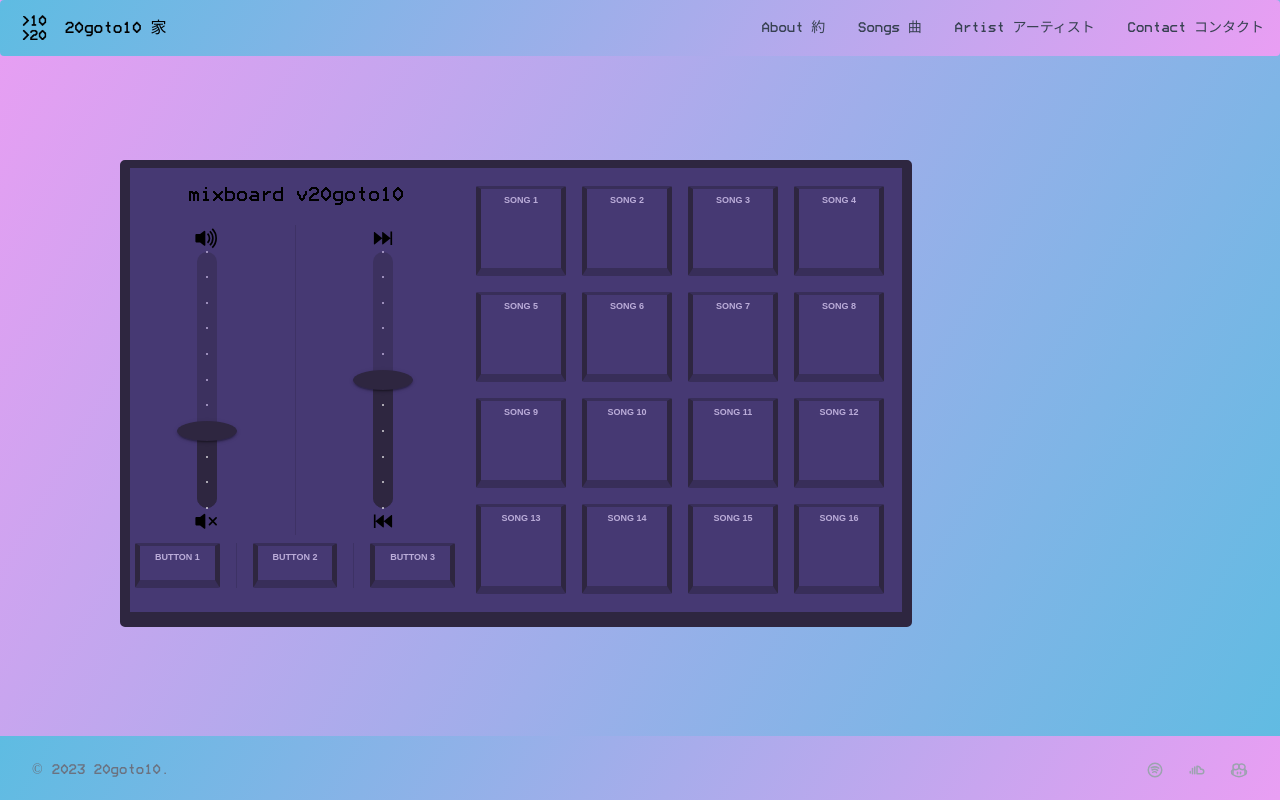
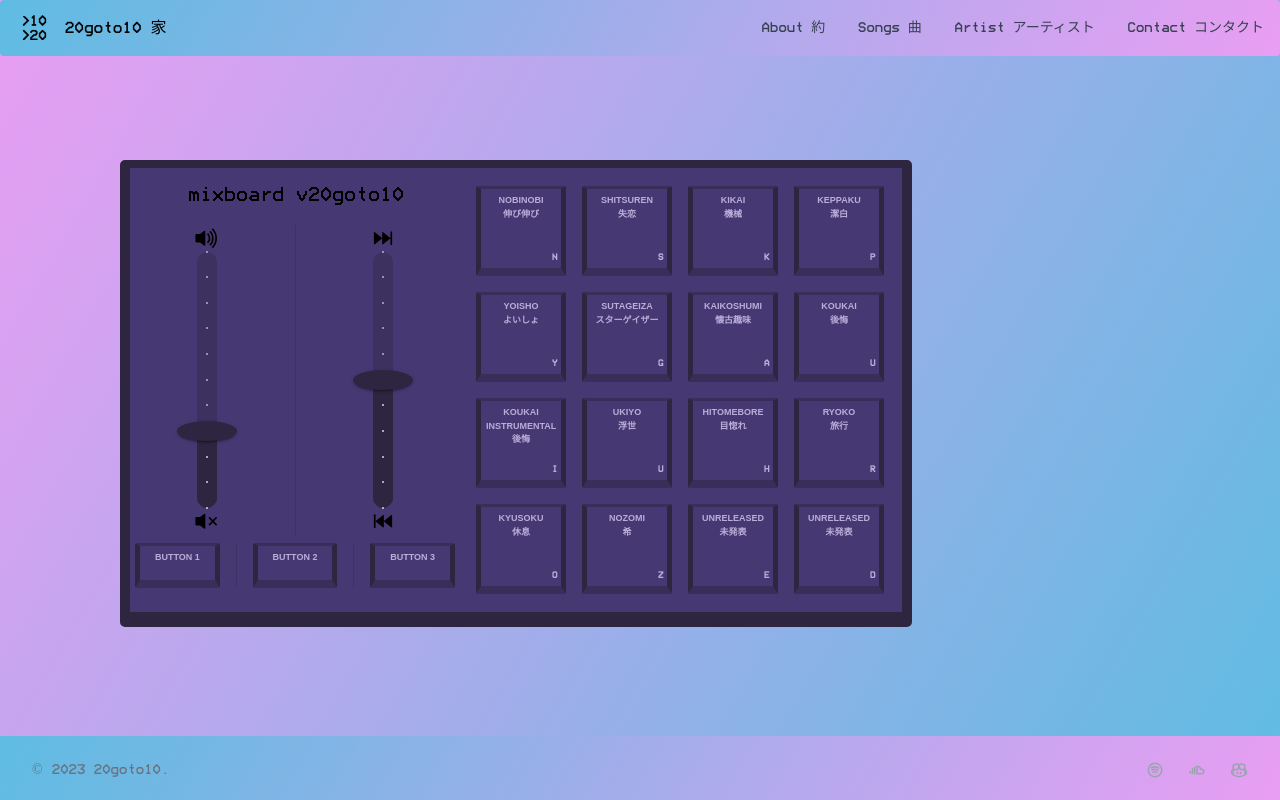
Before and after one commit to abbeydoyle/20goto10, a React (Create React App) app: page /songs in a window 1280 px wide. Shown: the top 800 px of the page. Built offline with nearby package versions, Linux system fonts and the light colour scheme.

Commit message:
mixer animations

```diff
--- a/src/pages/Songs.js
+++ b/src/pages/Songs.js
@@ -1,4 +1,4 @@
-import React from "react";
+import React, { useEffect } from "react";
 import Slider from "@mui/material/Slider";
 import Stack from "@mui/material/Stack";
 import Divider from "@mui/material/Divider";
@@ -6,142 +6,147 @@ import { BsFillVolumeMuteFill, BsFillVolumeUpFill } from "react-icons/bs";
 import { AiFillFastBackward, AiFillFastForward } from "react-icons/ai";
 
 export default function Songs() {
-  // useEffect(() => {
-  //   const keysArr = [...document.querySelectorAll(".key")];
+  useEffect(() => {
+    const keysArr = [...document.querySelectorAll(".mixbutton")];
 
-  //   const getKey = (event) => {
-  //     const parsedKey = event.key.toLowerCase().replace("\\", "\\\\");
-  //     console.log("parsedKey:", parsedKey);
-  //     const parsedCode = event.code.toLowerCase();
-  //     console.log("parsedCode:", parsedCode);
-  //     const element =
-  //       document.querySelector(`[data-key="${parsedCode}"]`) ||
-  //       document.querySelector(`[data-key="${parsedKey}"]`);
-  //     console.log("element:", element);
+    const getKey = (event) => {
+      const parsedKey = event.mixbutton.toLowerCase().replace("\\", "\\\\");
+      console.log("parsedKey:", parsedKey);
+      const parsedCode = event.code.toLowerCase();
+      console.log("parsedCode:", parsedCode);
+      const element =
+        document.querySelector(`[data-key="${parsedCode}"]`) ||
+        document.querySelector(`[data-key="${parsedKey}"]`);
+      console.log("element:", element);
 
-  //     return element;
-  //   };
+      return element;
+    };
 
-  //   // keyboard events
-  //   const addActiveClassOnKeydown = (event) => {
-  //     const key = getKey(event);
-  //     if (key) {
-  //       key.classList.add("active");
-  //     }
-  //   };
-  //   document.addEventListener("keydown", addActiveClassOnKeydown);
+    // keyboard events
+    const addActiveClassOnKeydown = (event) => {
+      const key = getKey(event);
+      if (key) {
+        key.classList.add("active");
+      }
+    };
+    document.addEventListener("keydown", addActiveClassOnKeydown);
 
-  //   const removeActiveClassOnKeyup = (event) => {
-  //     const key = getKey(event);
-  //     if (key) {
-  //       key.classList.remove("active");
-  //     }
-  //   };
-  //   document.addEventListener("keyup", removeActiveClassOnKeyup);
+    const removeActiveClassOnKeyup = (event) => {
+      const key = getKey(event);
+      if (key) {
+        key.classList.remove("active");
+      }
+    };
+    document.addEventListener("keyup", removeActiveClassOnKeyup);
 
-  //   // mouseclick events
-  //   const addActiveClassOnMousedown = (event) => {
-  //     if (event.target.dataset.key) {
-  //       event.target.classList.add("active");
-  //     }
-  //   };
-  //   document.addEventListener("mousedown", addActiveClassOnMousedown);
+    // mouseclick events
+    const addActiveClassOnMousedown = (event) => {
+      if (event.target.dataset.key) {
+        event.target.classList.add("active");
+      }
+    };
+    document.addEventListener("mousedown", addActiveClassOnMousedown);
 
-  //   const removeActiveClassOnMouseup = (event) => {
-  //     if (event.target.dataset.key) {
-  //       event.target.classList.remove("active");
-  //     }
-  //   };
-  //   document.addEventListener("mouseup", removeActiveClassOnMouseup);
+    const removeActiveClassOnMouseup = (event) => {
+      if (event.target.dataset.key) {
+        event.target.classList.remove("active");
+      }
+    };
+    document.addEventListener("mouseup", removeActiveClassOnMouseup);
 
-  //   // touchstart events
-  //   const addActiveClassOnTouchstart = (event) => {
-  //     if (event.target.dataset.key) {
-  //       event.target.classList.add("active");
-  //     }
-  //   };
-  //   document.addEventListener("mousedown", addActiveClassOnTouchstart);
+    // touchstart events
+    const addActiveClassOnTouchstart = (event) => {
+      if (event.target.dataset.key) {
+        event.target.classList.add("active");
+      }
+    };
+    document.addEventListener("mousedown", addActiveClassOnTouchstart);
 
-  //   const removeActiveClassOnTouchend = (event) => {
-  //     if (event.target.dataset.key) {
-  //       event.target.classList.remove("active");
-  //     }
-  //   };
-  //   document.addEventListener("mouseup", removeActiveClassOnTouchend);
+    const removeActiveClassOnTouchend = (event) => {
+      if (event.target.dataset.key) {
+        event.target.classList.remove("active");
+      }
+    };
+    document.addEventListener("mouseup", removeActiveClassOnTouchend);
 
-  //   const animate = (element) => {
-  //     const hueColor = Math.floor(Math.random() * (360 - 0 + 1)) + 0;
-  //     const color = `hsla(${hueColor}, 100%, 50%, 50%)`;
-  //     const textColor = `hsl(${hueColor}, 100%, 50%)`;
-  //     const textShadow = `0 0 0.80em ${color}, 0 0 1.60em ${color}, 0 0 4em ${color}`;
-  //     const boxShadow = `-3px 3px 4px ${color}, 3px -3px 4px ${color}, 3px 3px 4px ${color}, -3px -3px 4px ${color}, 0 0 10px ${color}`;
+    const animate = (element) => {
+      const hueColor = Math.floor(Math.random() * (360 - 0 + 1)) + 0;
+      const color = `hsla(${hueColor}, 100%, 50%, 50%)`;
+      const textColor = `hsl(${hueColor}, 100%, 50%)`;
+      const textShadow = `0 0 0.80em ${color}, 0 0 1.60em ${color}, 0 0 4em ${color}`;
+      const boxShadow = `-3px 3px 4px ${color}, 3px -3px 4px ${color}, 3px 3px 4px ${color}, -3px -3px 4px ${color}, 0 0 10px ${color}`;
 
-  //     const keyIndex = keysArr.indexOf(element);
-  //     const animatedKeysRight = keysArr.slice(keyIndex);
-  //     const animatedKeysLeft = keysArr.slice(0, keyIndex);
+      const keyIndex = keysArr.indexOf(element);
+      const animatedKeysRight = keysArr.slice(keyIndex);
+      const animatedKeysLeft = keysArr.slice(0, keyIndex);
 
-  //     const transitionHandler = (event) => {
-  //       event.target.style.boxShadow = "none";
-  //       event.target.style.color = null;
-  //       event.target.style.textShadow = "none";
-  //       event.target.removeEventListener("transitionend", transitionHandler);
-  //     };
+      const transitionHandler = (event) => {
+        event.target.style.boxShadow = "none";
+        event.target.style.color = null;
+        event.target.style.textShadow = "none";
+        event.target.removeEventListener("transitionend", transitionHandler);
+      };
 
-  //     animatedKeysRight.forEach((keyEl, i) => {
-  //       setTimeout(() => {
-  //         keyEl.addEventListener("transitionend", transitionHandler);
-  //         keyEl.style.boxShadow = boxShadow;
-  //         keyEl.style.color = textColor;
-  //         keyEl.style.textShadow = textShadow;
-  //       }, i * 35);
-  //     });
+      animatedKeysRight.forEach((keyEl, i) => {
+        setTimeout(() => {
+          keyEl.addEventListener("transitionend", transitionHandler);
+          keyEl.style.boxShadow = boxShadow;
+          keyEl.style.color = textColor;
+          keyEl.style.textShadow = textShadow;
+        }, i * 35);
+      });
 
-  //     animatedKeysLeft.forEach((keyEl, j) => {
-  //       const i = animatedKeysLeft.length - j;
-  //       setTimeout(() => {
-  //         keyEl.addEventListener("transitionend", transitionHandler);
-  //         keyEl.style.boxShadow = boxShadow;
-  //         keyEl.style.color = textColor;
-  //         keyEl.style.textShadow = textShadow;
-  //       }, i * 35);
-  //     });
-  //   };
+      animatedKeysLeft.forEach((keyEl, j) => {
+        const i = animatedKeysLeft.length - j;
+        setTimeout(() => {
+          keyEl.addEventListener("transitionend", transitionHandler);
+          keyEl.style.boxShadow = boxShadow;
+          keyEl.style.color = textColor;
+          keyEl.style.textShadow = textShadow;
+        }, i * 35);
+      });
+    };
 
-  //   document.addEventListener("keydown", (event) => {
-  //     const key = getKey(event);
+    document.addEventListener("keydown", (event) => {
+      const key = getKey(event);
 
-  //     if (key) {
-  //       animate(key);
-  //       console.log("key:", key);
-  //     }
-  //   });
+      if (key) {
+        animate(key);
+        console.log("key:", key);
+      }
+    });
 
-  //   document.addEventListener("click", (event) => {
-  //     if (event.target.dataset.key) {
-  //       animate(event.target);
-  //       console.log("event.target:", event.target);
-  //     }
-  //   });
+    document.addEventListener("click", (event) => {
+      if (event.target.dataset.key) {
+        animate(event.target);
+        console.log("event.target:", event.target);
+      }
+    });
 
-  //   window.addEventListener("load", () => {
-  //     const key = document.querySelector(`[data-key="enter"]`);
-  //     animate(key);
-  //     console.log("key:", key);
-  //   });
+    window.addEventListener("load", () => {
+      const key = document.querySelector(`[data-key="enter"]`);
+      animate(key);
+      console.log("key:", key);
+    });
 
-  //   return () => {  // cleanup
-  //     document.removeEventListener("keydown", addActiveClassOnKeydown);
-  //     document.removeEventListener("keyup", removeActiveClassOnKeyup);
-  //     document.removeEventListener("mousedown", addActiveClassOnMousedown);
-  //     document.removeEventListener("mouseup", removeActiveClassOnMouseup);
-  //     document.removeEventListener("touchstart", addActiveClassOnTouchstart);
-  //     document.removeEventListener("touchend", removeActiveClassOnTouchend);
-  //   };
+    return () => {  // cleanup
+      document.removeEventListener("keydown", addActiveClassOnKeydown);
+      document.removeEventListener("keyup", removeActiveClassOnKeyup);
+      document.removeEventListener("mousedown", addActiveClassOnMousedown);
+      document.removeEventListener("mouseup", removeActiveClassOnMouseup);
+      document.removeEventListener("touchstart", addActiveClassOnTouchstart);
+      document.removeEventListener("touchend", removeActiveClassOnTouchend);
+    };
 
-  // }, []);
+
+  }, []);
 
   function valuetext(value) {
     return `${value}%`;
+  }
+
+  const playAudio = () => {
+
   }
 
   return (
@@ -150,7 +155,12 @@ export default function Songs() {
         <div className="mixer mt-[10%] grid grid-flow-col auto-cols-2 gap-2">
           <div className="min-w-[20rem]">
             <h1 className="pb-2 pt-2 text-xl">mixboard v20goto10</h1>
-            <Stack className="h-[75%] pt-2 pb-2 flex justify-evenly"  direction="row" spacing={2} divider={<Divider orientation="vertical" flexItem />}>
+            <Stack
+              className="h-[75%] pt-2 pb-2 flex justify-evenly"
+              direction="row"
+              spacing={2}
+              divider={<Divider orientation="vertical" flexItem />}
+            >
               <Stack justifyContent="center" alignItems="center">
                 <BsFillVolumeUpFill className="h-8 w-8 text-center" />
                 <Slider
@@ -256,60 +266,82 @@ export default function Songs() {
                 <AiFillFastBackward className="h-8 w-8 text-center" />
               </Stack>
             </Stack>
-            <Stack direction="row" justifyContent="center" alignItems="center" spacing={2} divider={<Divider orientation="vertical" flexItem />}>
-                  <div className="secondarymixbutton">button 1</div>
-                  <div className="secondarymixbutton">button 2</div>
-                  <div className="secondarymixbutton">button 3</div>
+            <Stack
+              direction="row"
+              justifyContent="center"
+              alignItems="center"
+              spacing={2}
+              divider={<Divider orientation="vertical" flexItem />}
+            >
+              <div className="secondarymixbutton">button 1</div>
+              <div className="secondarymixbutton">button 2</div>
+              <div className="secondarymixbutton">button 3</div>
             </Stack>
           </div>
           <div className="mixbuttoncontainer justify-center">
-            <div className="mixbutton" data-key="1">
-              song 1
+            <div className="mixbutton relative" data-key="n">
+              Nobinobi <br /> 伸び伸び
+              <div className="absolute bottom-1 right-1">n</div>
             </div>
-            <div className="mixbutton" data-key="2">
-              song 2
+            <div className="mixbutton relative" data-key="s">
+            Shitsuren <br /> 失恋
+              <div className="absolute bottom-1 right-1">s</div>
             </div>
-            <div className="mixbutton" data-key="3">
-              song 3
+            <div className="mixbutton relative" data-key="k">
+            Kikai <br /> 機械
+              <div className="absolute bottom-1 right-1">k</div>
             </div>
-            <div className="mixbutton" data-key="4">
-              song 4
+            <div className="mixbutton relative" data-key="p">
+            Keppaku <br /> 潔白
+              <div className="absolute bottom-1 right-1">p</div>
             </div>
-            <div className="mixbutton" data-key="5">
-              song 5
+            <div className="mixbutton relative" data-key="y">
+            Yoisho <br /> よいしょ
+              <div className="absolute bottom-1 right-1">y</div>
             </div>
-            <div className="mixbutton" data-key="6">
-              song 6
+            <div className="mixbutton relative" data-key="g">
+            Sutageiza <br /> スターゲイザー
+              <div className="absolute bottom-1 right-1">g</div>
             </div>
-            <div className="mixbutton" data-key="7">
-              song 7
+            <div className="mixbutton relative" data-key="a">
+            Kaikoshumi <br /> 懐古趣味
+              <div className="absolute bottom-1 right-1">a</div>
             </div>
-            <div className="mixbutton" data-key="8">
-              song 8
+            <div className="mixbutton relative" data-key="u">
+            Koukai <br /> 後悔
+              <div className="absolute bottom-1 right-1">u</div>
             </div>
-            <div className="mixbutton" ata-key="9">
-              song 9
+            <div className="mixbutton relative" data-key="i">
+            Koukai <br /> Instrumental <br />後悔
+              <div className="absolute bottom-1 right-1">i</div>
             </div>
-            <div className="mixbutton" data-key="10">
-              song 10
+            <div className="mixbutton relative" data-key="u">
+            Ukiyo <br /> 浮世
+              <div className="absolute bottom-1 right-1">u</div>
             </div>
-            <div className="mixbutton" data-key="11">
-              song 11
+            <div className="mixbutton relative" data-key="h">
+            Hitomebore <br /> 目惚れ
+              <div className="absolute bottom-1 right-1">h</div>
             </div>
-            <div className="mixbutton" data-key="12">
-              song 12
+            <div className="mixbutton relative" data-key="r" onClick={playAudio}>
+            Ryoko <br /> 旅行
+              <div className="absolute bottom-1 right-1">r</div>
             </div>
-            <div className="mixbutton" data-key="13">
-              song 13
+            <div className="mixbutton relative" data-key="o">
+            Kyusoku <br /> 休息
+              <div className="absolute bottom-1 right-1">o</div>
             </div>
-            <div className="mixbutton" data-key="14">
-              song 14
+            <div className="mixbutton relative" data-key="z">
+            Nozomi <br /> 希
+              <div className="absolute bottom-1 right-1">z</div>
             </div>
-            <div className="mixbutton" data-key="15">
-              song 15
+            <div className="mixbutton relative" data-key="e">
+              Unreleased <br /> 未発表
+              <div className="absolute bottom-1 right-1">e</div>
             </div>
-            <div className="mixbutton" data-key="16">
-              song 16
+            <div className="mixbutton relative" data-key="d">
+              Unreleased <br /> 未発表
+              <div className="absolute bottom-1 right-1">d</div>
             </div>
           </div>
         </div>
```
